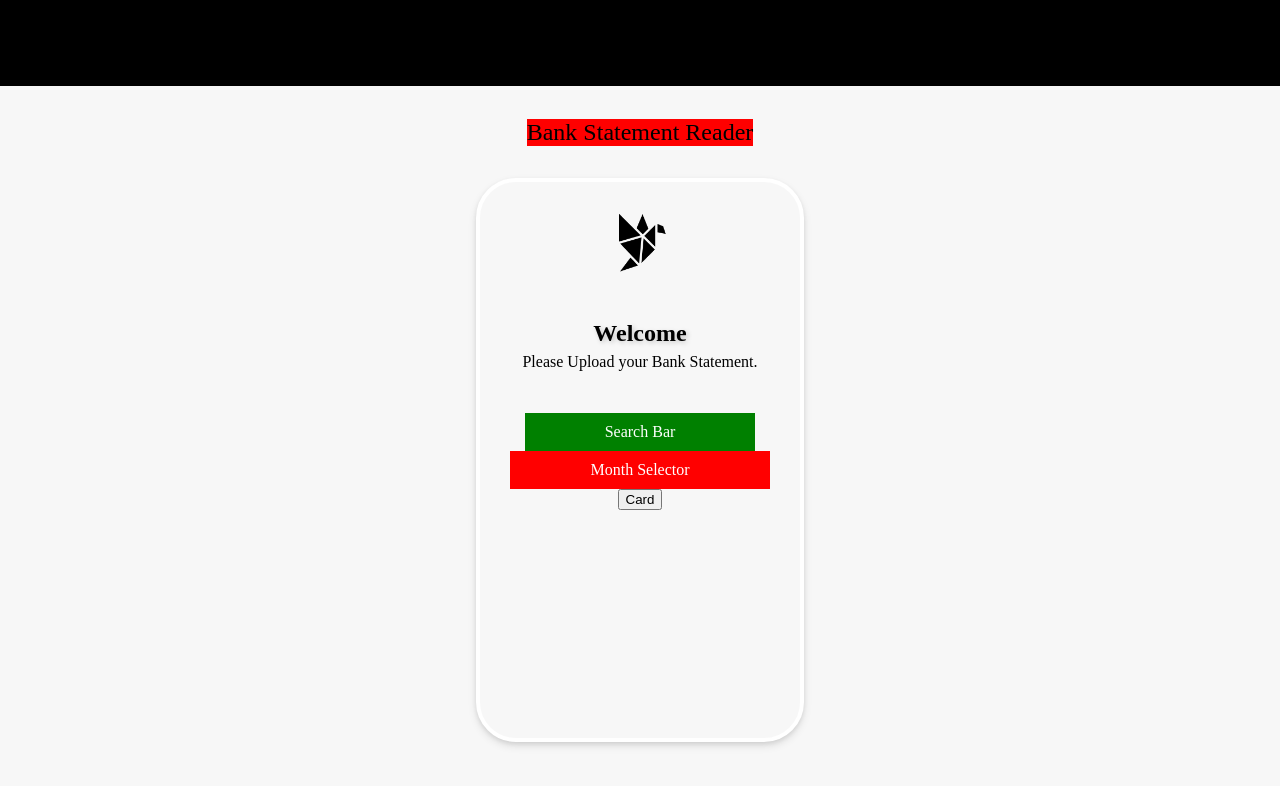
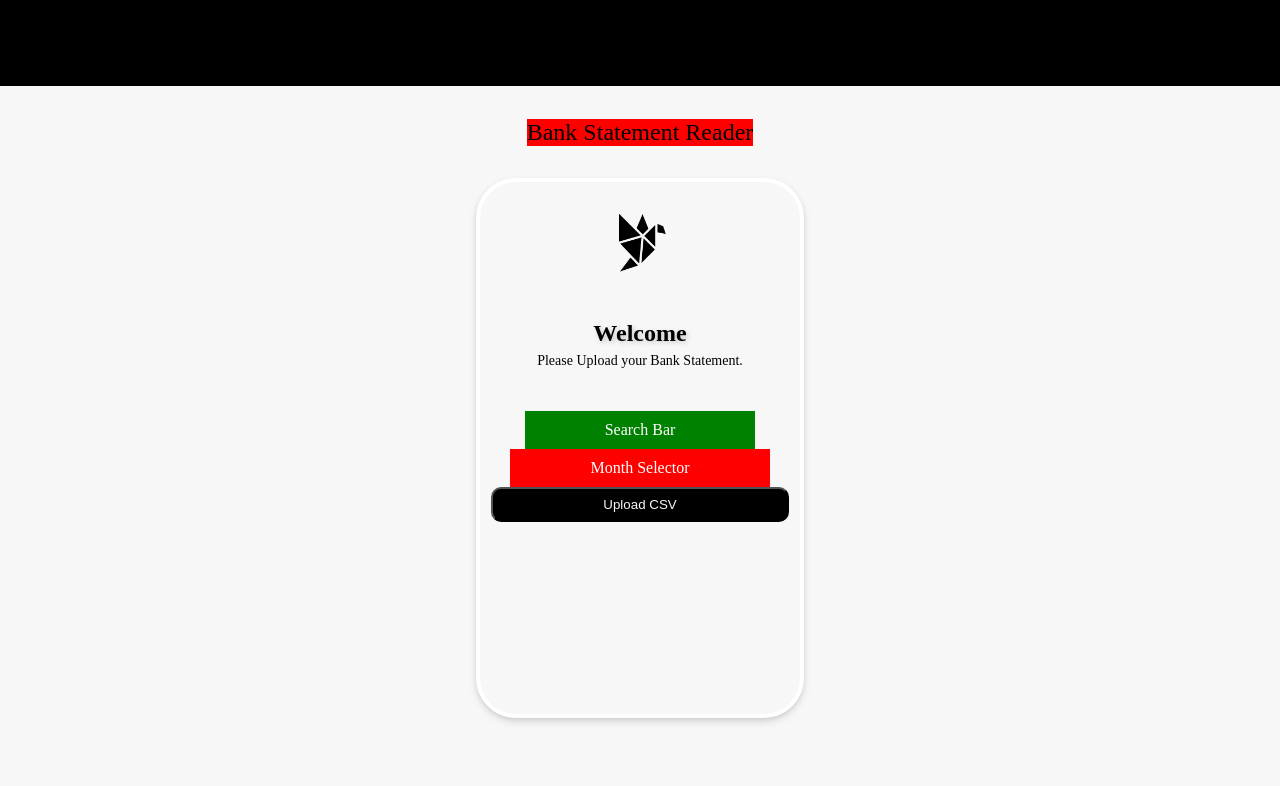
Before and after one commit to Syed-Haider-Shah/commbank-statement-reader-frontend, a React (Vite) app: page / in a window 1280 px wide. Shown: the top 786 px of the page. Built offline with nearby package versions, Linux system fonts and the light colour scheme; no server answers.

Commit message:
upload button completed

```diff
--- a/src/components/Button/index.jsx
+++ b/src/components/Button/index.jsx
@@ -3,7 +3,7 @@ import '../index.css'
 const Button = () => {
   return(
   <>
-  <button className='btn'>Card</button>
+  <button className='btn'>Upload CSV</button>
   </>)
 }
 
--- a/src/components/index.css
+++ b/src/components/index.css
@@ -1,8 +1,8 @@
 .card {
   background: #f7f7f7;
   display: flex;
-  height: 75%;
-  width: 40vh;
+  min-height: 64vh;
+  min-width: 40vh;
   align-items: center;
   padding-bottom: 20px;
   color: white;
@@ -59,5 +59,12 @@
 }
 
 .text2 {
-  font-size: 16px;
+  font-size: 14px;
 }
+
+.btn {
+  border-radius:  10px;
+  background: black;
+  color: #f7f7f7;
+  padding: 8px 110px;
+}
```
